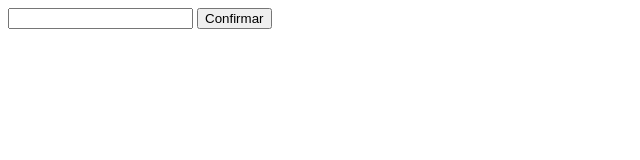
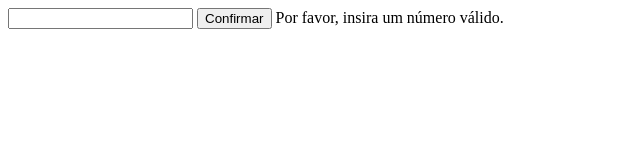
Before and after one commit to pedrotrim/Desafio-T-cnico-1---Escribo-Inova-o-para-o-Aprendizado, a plain HTML site: page index.html in a window 1280 px wide. Both pictures are taken after a click on the button "Confirmar". Shown: the whole page, without its empty margins (0-640 px from the left). Drawn offline with Linux system fonts and the light colour scheme.

Commit message:
Update index.html

```diff
--- a/index.html
+++ b/index.html
@@ -2,7 +2,7 @@
 <html>
 
 <head>
-    <title>Desafio Técnico 1 - Escribo Inovação para o Aprendizado </title>
+    <title>Curso JavaScript Progressivo</title>
     <script type="text/javascript">
         function somatorioDivisiveis3e5(numero) {
             let somatorio = 0;
@@ -19,11 +19,13 @@
         function somatorioDivisiveisPor3e5() {
             const numero = parseInt(document.getElementById("textinput").value, 10);
 
+            const resultadoLabel = document.getElementById("resultadoLabel");
+
             if (!isNaN(numero)) {
                 const resultado = somatorioDivisiveis3e5(numero);
-                alert("O somatório dos divisíveis por 3 ou 5 até " + numero + " é: " + resultado);
+                resultadoLabel.textContent = "O somatório dos divisíveis por 3 ou 5 até " + numero + " é: " + resultado;
             } else {
-                alert("Por favor, insira um número válido.");
+                resultadoLabel.textContent = "Por favor, insira um número válido.";
             }
         }
     </script>
@@ -32,6 +34,8 @@
 <body>
     <input id="textinput" name="textinput" value="" type="text">
     <button onclick="somatorioDivisiveisPor3e5()">Confirmar</button>
+
+    <label id="resultadoLabel"></label>
 </body>
 
 </html>
```
